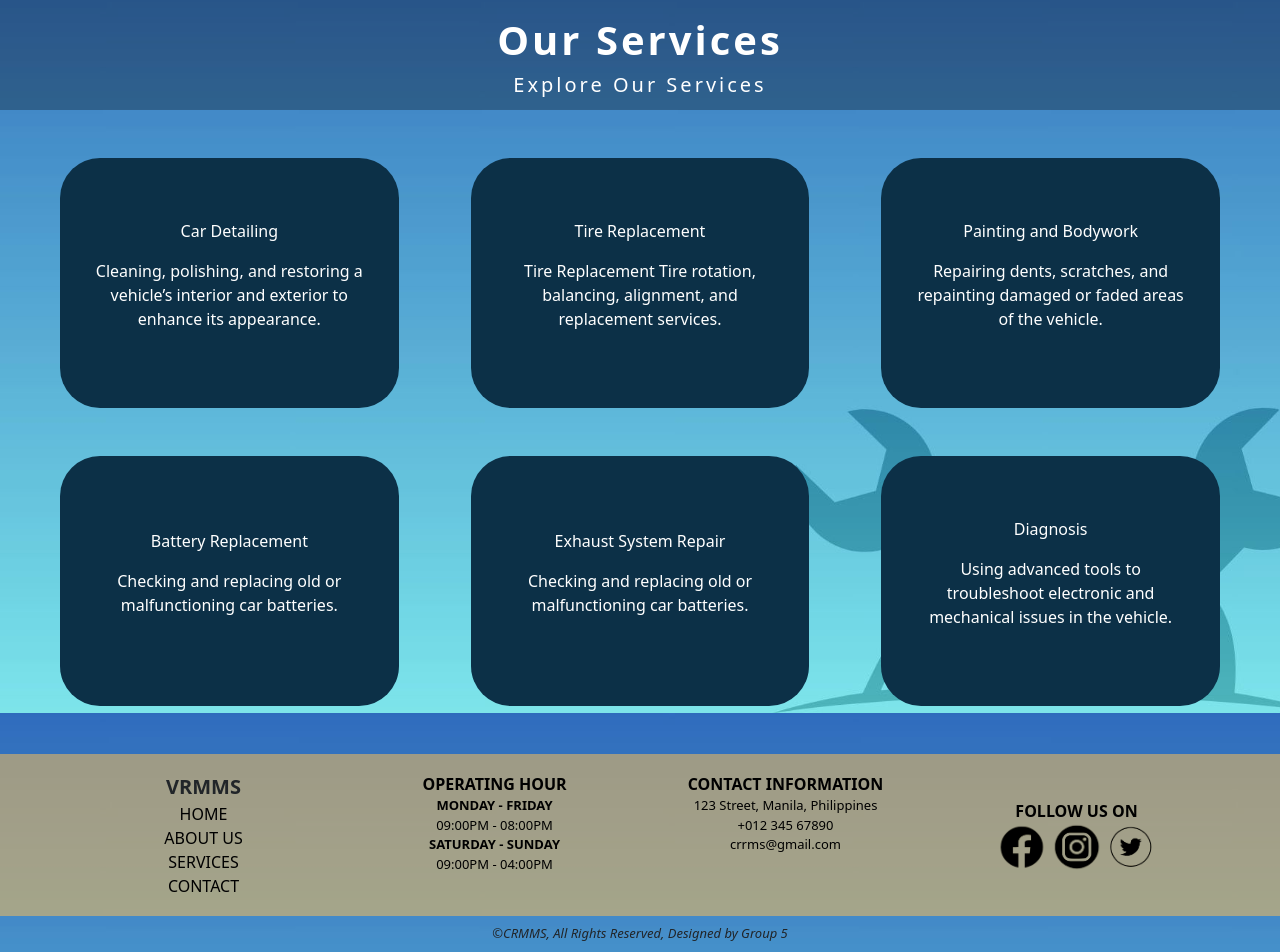
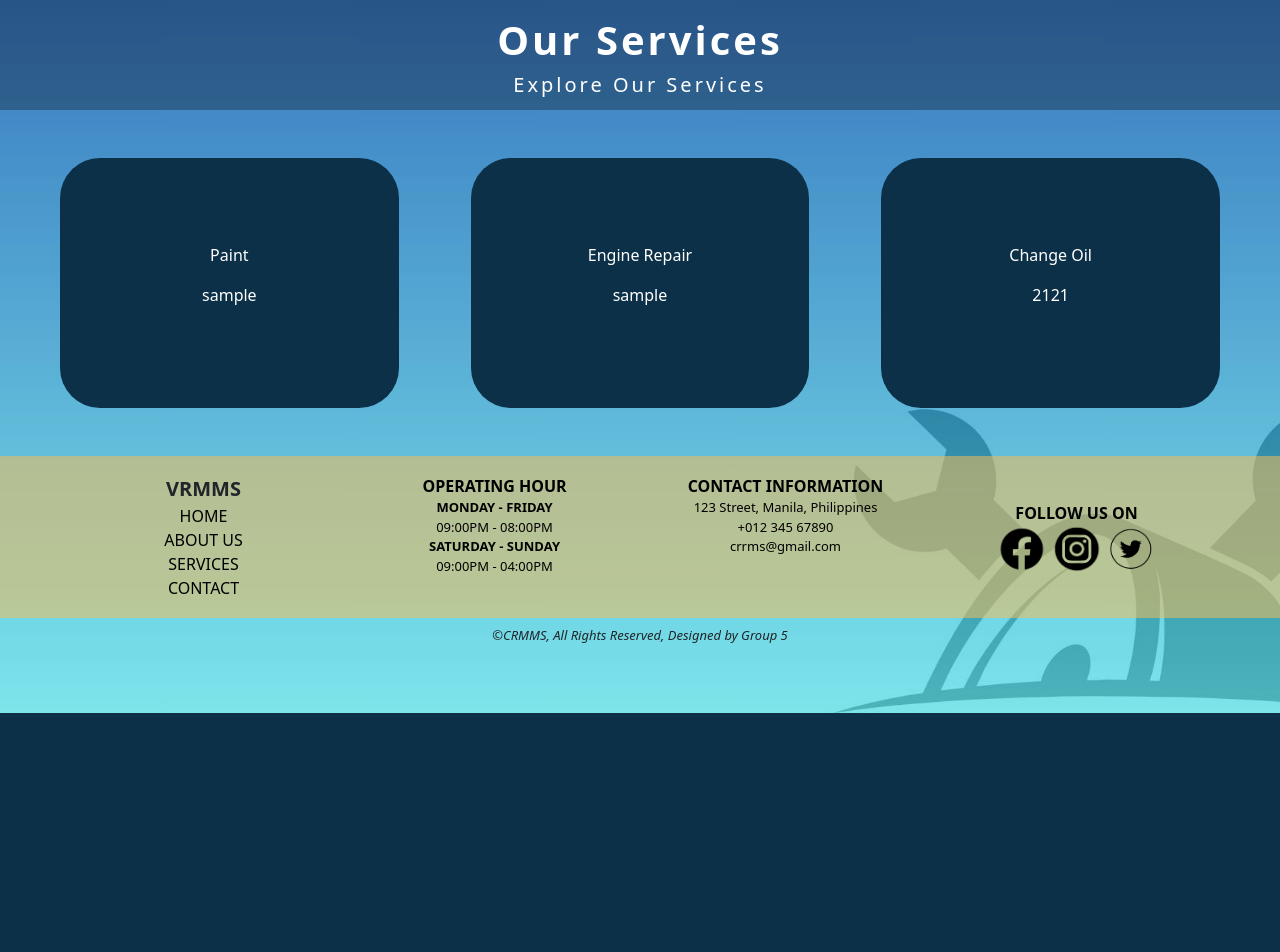
Before and after one commit to jnrveneracion/car-repair-and-maintenance-management-system, a PHP site: page /services.php in a window 1280 px wide. Shown: the part 87-1039 px from the top of the page. After the commit the page ends 800 px from the top, so only its background shows below. Run offline with PHP 8.4, Linux system fonts and the light colour scheme; data comes from the database, SQL or seed files in the repository.

Commit message:
Service with database
Displaying of services offer in the services page.

```diff
--- a/services.php
+++ b/services.php
@@ -1,3 +1,4 @@
+
 <!DOCTYPE html>
 <html lang="en">
 <head>
@@ -17,66 +18,41 @@
                <p style="font-size: 20px; font-weight: 200; margin: 0px;">Explore Our Services</p>
           </div>
           <div class="row m-2 p-3">
-               <div class="col-xl-4 col-lg-6 col-12">
-                    <div>
-                         <div class="m-4 box-section d-flex justify-content-center align-items-center">
-                              <div class="">
-                                   <p>Car Detailing</p>
-                                   <p class="fw-lighter">Cleaning, polishing, and restoring a vehicle’s interior and exterior to enhance its appearance.</p>
-                              </div>
-                         </div>
-                    </div>
-               </div>
-               <div class="col-xl-4 col-lg-6 col-12">
-                    <div>
-                         <div class="m-4 box-section d-flex justify-content-center align-items-center">
-                              <div class="">
-                                   <p>Tire Replacement</p>
-                                   <p class="fw-lighter">Tire Replacement Tire rotation, balancing, alignment, and replacement services.</p>
-                              </div>
-                         </div>
-                    </div>
-               </div>
-               <div class="col-xl-4 col-lg-6 col-12">
-                    <div>
-                         <div class="m-4 box-section d-flex justify-content-center align-items-center">
-                              <div class="">
-                                   <p>Painting and Bodywork</p>
-                                   <p class="fw-lighter">Repairing dents, scratches, and repainting damaged or faded areas of the vehicle.</p>
-                              </div>
-                         </div>
-                    </div>
-               </div>
-               <div class="col-xl-4 col-lg-6 col-12">
-                    <div>
-                         <div class="m-4 box-section d-flex justify-content-center align-items-center">
-                              <div class="">
-                                   <p>Battery Replacement</p>
-                                   <p class="fw-lighter">Checking and replacing old or malfunctioning car batteries.</p>
-                              </div>
-                         </div>
-                    </div>
-               </div>
-               <div class="col-xl-4 col-lg-6 col-12">
-                    <div>
-                         <div class="m-4 box-section d-flex justify-content-center align-items-center">
-                              <div class="">
-                                   <p>Exhaust System Repair</p>
-                                   <p class="fw-lighter">Checking and replacing old or malfunctioning car batteries.</p>
-                              </div>
-                         </div>
-                    </div>
-               </div>
-               <div class="col-xl-4 col-lg-6 col-12">
-                    <div>
-                         <div class="m-4 box-section d-flex justify-content-center align-items-center">
-                              <div class="">
-                                   <p>Diagnosis</p>
-                                   <p class="fw-lighter">Using advanced tools to troubleshoot electronic and mechanical issues in the vehicle.</p>
-                              </div>
-                         </div>
-                    </div>
-               </div>
+               <?php
+               // Include the database connection file
+               require("Admin/Admin_Connection.php");
+
+               // Query to retrieve service offers
+               $query = "SELECT * FROM services_offer";
+
+               // Execute the query
+               $result = mysqli_query($con, $query);
+
+               // Check if the query was successful
+               if ($result) {
+                   // Fetch and display service offers
+                   while ($row = mysqli_fetch_assoc($result)) {
+                       echo '<div class="col-xl-4 col-lg-6 col-12">';
+                       echo '<div>';
+                       echo '<div class="m-4 box-section d-flex justify-content-center align-items-center">';
+                       echo '<div class="">';
+                       echo '<p>' . $row['type'] . '</p>';
+                       echo '<p class="fw-lighter">' . $row['description'] . '</p>';
+                       echo '</div>';
+                       echo '</div>';
+                       echo '</div>';
+                       echo '</div>';
+                   }
+
+                   // Free the result set
+                   mysqli_free_result($result);
+               } else {
+                   echo 'Error: ' . mysqli_error($con);
+               }
+
+               // Close the database connection
+               mysqli_close($con);
+               ?>
           </div>
      </div>
 
```
